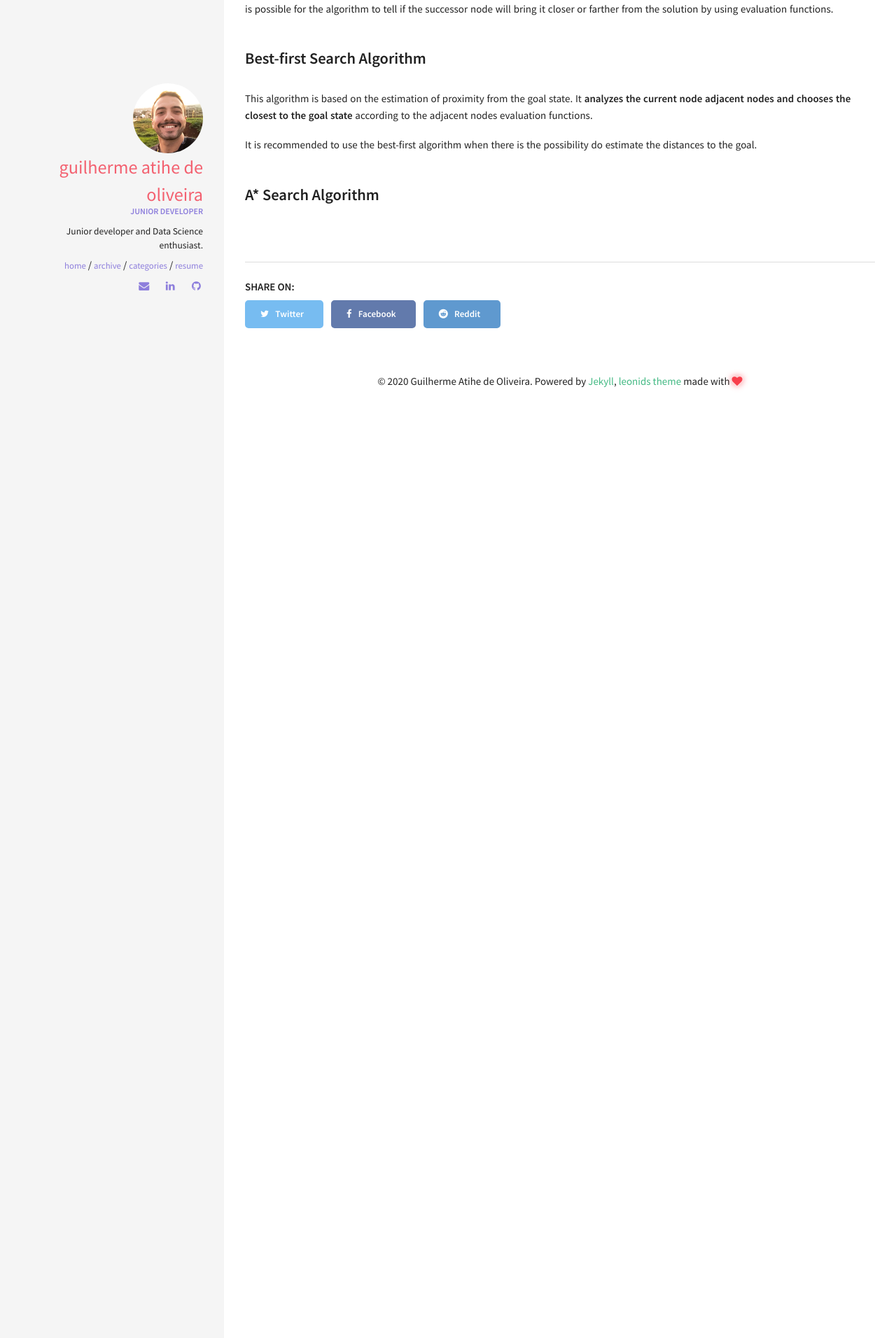
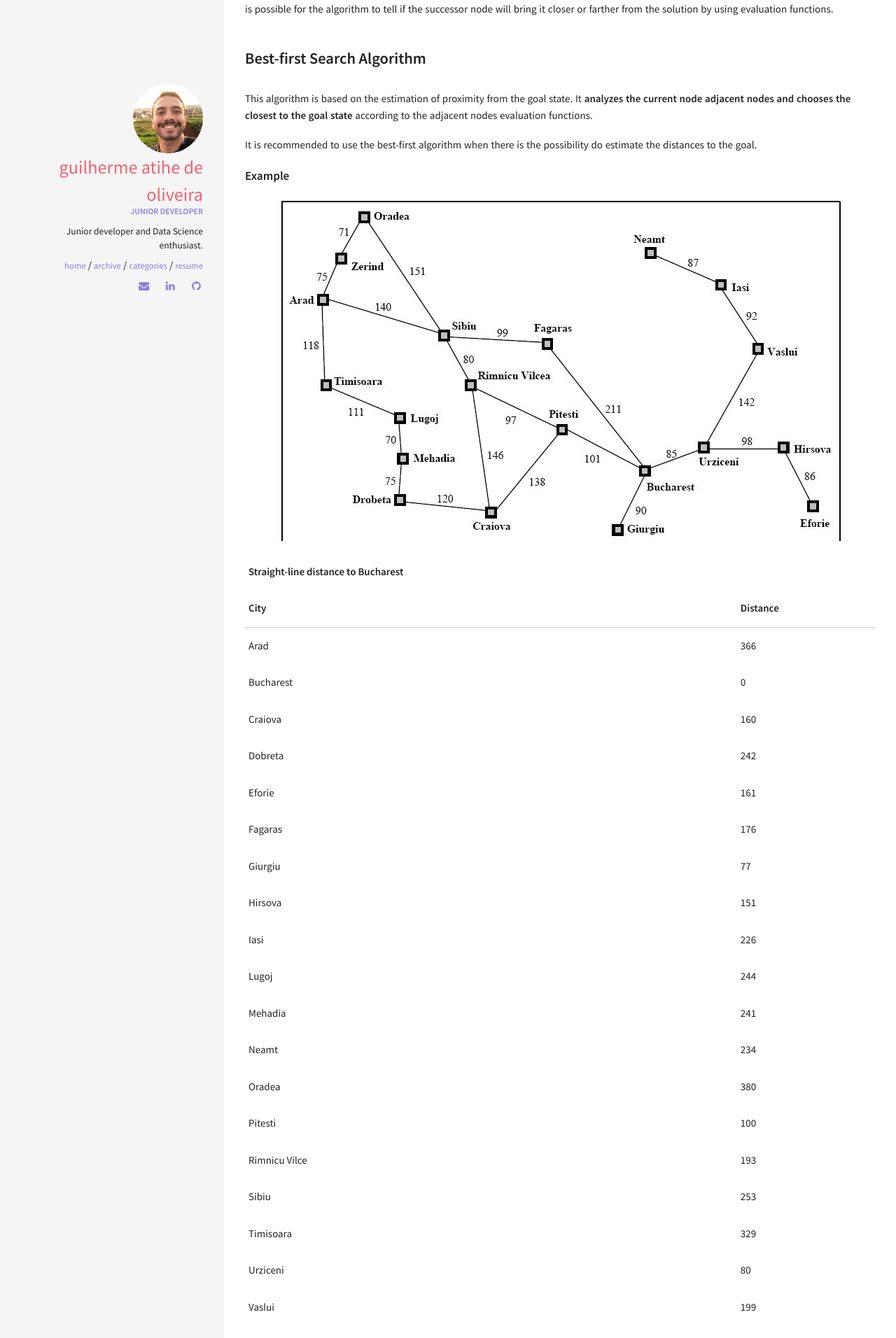
Before and after one commit to gatihe/guiati9.dev, a Jekyll site: the page built from _posts/2020-04-22-heuristic_searches.md, in a window 1280 px wide. Shown: the part 1709-3621 px from the top of the page at 70% size. Built offline with Jekyll 4.4.1, drawn with Linux system fonts in a browser that asks for light colours.

Commit message:
Update 2020-04-22-heuristic_searches.md

```diff
--- a/_posts/2020-04-22-heuristic_searches.md
+++ b/_posts/2020-04-22-heuristic_searches.md
@@ -53,6 +53,33 @@ This algorithm is based on the estimation of proximity from the goal state. It _
 
 It is recommended to use the best-first algorithm when there is the possibility do estimate the distances to the goal.
 
+##### Example
+
+![Romenian Routes](/img/posts_img/romanian_map.jpg)
+
+|Straight-line distance to Bucharest|
+|City|Distance|
+|-----|-----|
+|Arad|366|
+|Bucharest|0|
+|Craiova|160|
+|Dobreta|242|
+|Eforie|161|
+|Fagaras|176|
+|Giurgiu|77|
+|Hirsova|151|
+|Iasi|226|
+|Lugoj|244|
+|Mehadia|241|
+|Neamt|234|
+|Oradea|380|
+|Pitesti|100|
+|Rimnicu Vilce|193|
+|Sibiu|253|
+|Timisoara|329|
+|Urziceni|80|
+|Vaslui|199|
+|Zerind|374|
 
 
 
```
